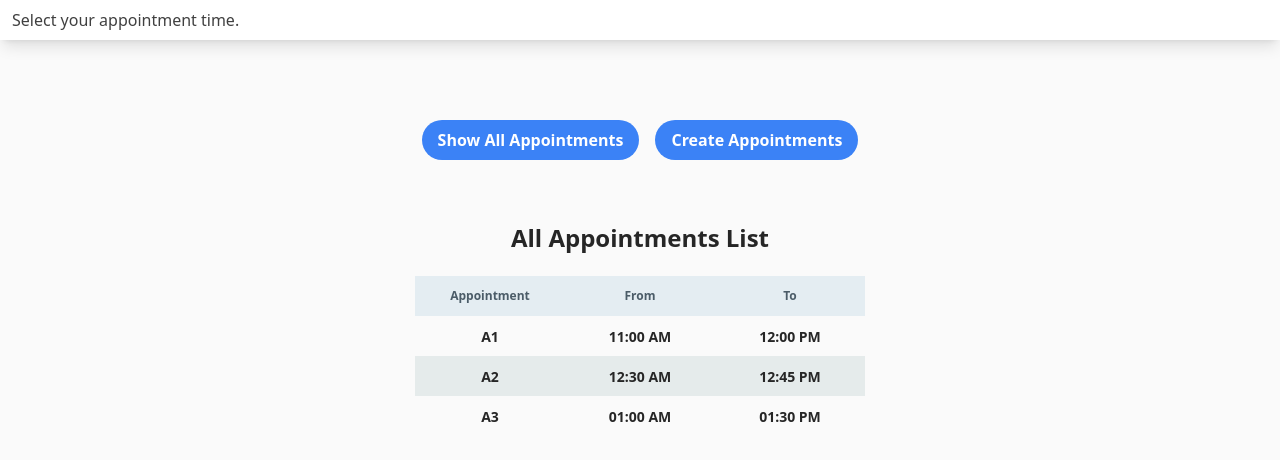
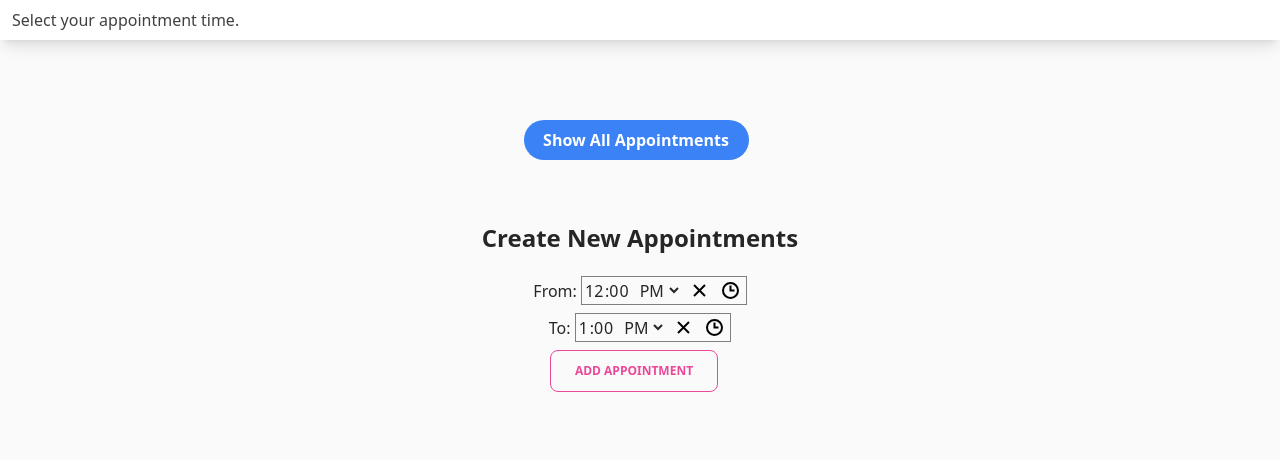
Before and after one commit to suryawanshi-ankit/appointment-task, a React (Create React App) app: page / in a window 1280 px wide. Both pictures are taken after a click on the button "Create Appointments". Shown: the top 460 px of the page. Built offline with nearby package versions, Linux system fonts and the light colour scheme.

Commit message:
functionality realged adding and checking time slots

```diff
--- a/package.json
+++ b/package.json
@@ -13,6 +13,7 @@
     "react": "^18.2.0",
     "react-dom": "^18.2.0",
     "react-scripts": "5.0.1",
+    "react-time-picker": "6.1.0",
     "typescript": "4.9.5",
     "web-vitals": "2.1.4"
   },
--- a/src/App.tsx
+++ b/src/App.tsx
@@ -1,9 +1,22 @@
-import React from 'react';
+import React, { useEffect, useState } from 'react';
 import './App.css';
 import Header from "./components/Header";
+import TimePickerComponent from "./components/TimePickerComponent";
 import ShowAllAppointments from './components/ShowAllAppointments';
+import { initialData } from './utility/initialData';
+import { setLocalStorageData } from './utility/setLocalStorage';
 
 function App() {
+  const [buttonToggle, setButtonToggle] = useState<string>('show_all');
+
+  const handleButtonToggle = () => {
+    buttonToggle === 'show_all' ? setButtonToggle('create_appointment') : setButtonToggle('show_all');
+  }
+
+  useEffect(() => {
+    setLocalStorageData(initialData);
+  }, [])
+
   return (
     <div className="text-center	">
       <Header />
@@ -11,15 +24,15 @@ function App() {
         className="bg-neutral-50 px-6 py-20 text-center text-neutral-800 dark:bg-neutral-700 dark:text-neutral-200"
       >
         <div>
-          <button className="bg-blue-500 hover:bg-blue-700 text-white font-bold py-2 px-4 rounded-full mr-2">
-            Show All Appointments
-          </button>
-          <button className="bg-blue-500 hover:bg-blue-700 text-white font-bold py-2 px-4 rounded-full ml-2">
-            Create Appointments
+          <button
+            className="bg-blue-500 hover:bg-blue-700 text-white font-bold py-2 px-4 rounded-full mr-2 w-[225px]"
+              onClick={handleButtonToggle}
+          >
+            {buttonToggle === 'show_all' ? 'Create Appointments' : 'Show All Appointments'}
           </button>
         </div>
         <div className='mt-8'>
-          <ShowAllAppointments />
+          { buttonToggle === 'show_all' ? <ShowAllAppointments /> : <TimePickerComponent />}
         </div>
       </div>
     </div>
--- a/src/components/ShowAllAppointments.tsx
+++ b/src/components/ShowAllAppointments.tsx
@@ -1,15 +1,22 @@
-import React from 'react';
+import React, { useEffect, useState } from 'react';
+import { getLocalStorageData } from '../utility/getLocalStorage';
 
 const tableHeading = ['Appointment', 'From', 'To'];
 const sampleData = [
-  {'from': '11:00', 'to': '12:00', 'appointment': 'A1'},
-  {'from': '12:30', 'to': '12:45', 'appointment': 'A2'},
-  {'from': '01:00', 'to': '01:30', 'appointment': 'A3'},
-  // {'form': '', 'to': 12, 'meridian': 'am'},
-  // {'form': 11, 'to': 12, 'meridian': 'am'},
+  {'from': '11:00', 'to': '12:00', 'appointment': 'A1'}
 ];
 
 const ShowAllAppointments = () => {
+  const [appointmentData, setAppointmentData] = useState(sampleData);
+
+  useEffect(() => {
+      const storageData = getLocalStorageData();
+      console.log('storageData', storageData);
+      setAppointmentData(storageData);
+  }, [])
+
+  console.log(appointmentData);
+
   return (
     <>
       <div className='text-[24px] mt-[60px] mb-[20px] font-semibold text-center'>
@@ -25,8 +32,8 @@ const ShowAllAppointments = () => {
             </tr>
           </thead>
           <tbody>
-            {sampleData?.map((appointment) => (
-              <tr key={''} className='font-semibold h-[40px]'>
+            {appointmentData.length && appointmentData?.map((appointment) => (
+              <tr key={appointment.appointment} className='font-semibold h-[40px]'>
                 <td className='text-[14px] text-center'>{appointment.appointment}</td>
                 <td className='text-[14px] text-center'>{appointment.from} AM</td>
                 <td className='text-[14px] text-center'>{appointment.to} PM</td>
--- /dev/null
+++ b/src/components/TimePickerComponent.tsx
@@ -0,0 +1,98 @@
+import React, { useState } from 'react';
+import TimePicker from 'react-time-picker';
+import 'react-time-picker/dist/TimePicker.css';
+import 'react-clock/dist/Clock.css';
+import { getIsTimeSlotAvailable } from '../utility/getIsTimeSlotAvailable';
+import { getLocalStorageData } from '../utility/getLocalStorage';
+import { setLocalStorageData } from '../utility/setLocalStorage';
+import { availableSlots } from '../utility/availableSlots';
+
+
+const TimePickerComponent = () => {
+  const [fromValue, setFromValue] = useState<string>('12:00');
+  const [toValue, setToValue] = useState<string>('13:00');
+  const [showTimeOption, setShowTimeOption] = useState({});
+
+  console.log(fromValue, toValue);
+
+  const handleAddAppointment = () => {
+    if (fromValue !== "" && toValue !== "") {
+      const isSlotNotPresent = getIsTimeSlotAvailable(fromValue, toValue);
+      console.log("isSlotPresent", isSlotNotPresent);
+      let storageData = getLocalStorageData();
+      if (isSlotNotPresent) {
+        const availableTimeSlot = availableSlots(storageData, fromValue, toValue);
+        setShowTimeOption(availableTimeSlot)
+        console.log('availableTimeSlot', availableTimeSlot);
+      } else {
+        storageData = [...storageData, {'from': fromValue, 'to': toValue, 'appointment': `A${storageData.length+1}`}]
+        setLocalStorageData(storageData);
+      }
+    } else {
+      console.log('From or To time is not entered');
+    }
+  }
+
+  console.log('showTimeOption', showTimeOption);
+
+  return (
+    <>
+      <div className='text-[24px] mt-[60px] mb-[20px] font-semibold text-center'>
+        <span>Create New Appointments</span>
+      </div>
+      <div className='mb-2'>
+        <label>From: </label>
+        <TimePicker
+          onChange={(value) => setFromValue(value)}
+          value={fromValue}
+          className={''}
+        />
+      </div>
+      <div className='mb-2'>
+        <label>To: </label>
+        <TimePicker
+          onChange={(value) => setToValue(value)}
+          value={toValue}
+          className={''}
+        />
+      </div>
+      <button
+        className="middle none center mr-3 rounded-lg border border-pink-500 py-3 px-6 font-sans text-xs font-bold uppercase text-pink-500 transition-all hover:opacity-75 focus:ring focus:ring-pink-200 active:opacity-[0.85] disabled:pointer-events-none disabled:opacity-50 disabled:shadow-none"
+        data-ripple-dark="true"
+        onClick={() => handleAddAppointment()}
+      >
+        Add Appointment
+      </button>
+
+    </>
+  );
+}
+
+export default TimePickerComponent;
+
+
+/*
+if (localStorage.getItem("appointments")) {
+        const localStorageValue = localStorage.getItem("appointments");
+        if (localStorageValue !== null) {
+          let parsedStorageValue = JSON.parse(localStorageValue);
+          parsedStorageValue.map((d: any) => {
+            console.log('21', d, fromValue);
+            if (d.from === fromValue) {
+              console.log('23', d, fromValue);
+              setNoSlot(true);
+            }
+          });
+          if (!noSlot) {
+            parsedStorageValue = [...parsedStorageValue, { 'from': fromValue, 'to': toValue, 'appointment': `A${parsedStorageValue.length+1}` }];
+            localStorage.setItem("appointments", JSON.stringify(parsedStorageValue));
+          } else {
+            console.log('available slots...');
+          }
+          console.log(parsedStorageValue);
+        }
+      } else {
+        localStorage.setItem("appointments", JSON.stringify([{ 'from': fromValue, 'to': toValue, 'appointment': 'A1' }]));
+      }
+      console.log('fromValue', toValue, fromValue);
+*/
--- /dev/null
+++ b/src/types/index.ts
@@ -0,0 +1,5 @@
+export interface IAppointment {
+  from: string;
+  to: string;
+  appointment: string
+}
--- /dev/null
+++ b/src/utility/availableSlots.ts
@@ -0,0 +1,37 @@
+import { IAppointment } from "../types";
+
+export const availableSlots = (data: IAppointment[], fromTime: string, toTime: string) => {
+  console.log('finding available slots');
+  console.log(data);
+  let endTime = '';
+  let timeSlostOpt:IAppointment = { from: '', to: '', appointment: '' };
+  data.map((d, index) => {
+    if (timeSlostOpt.from === "") {
+      if (endTime === '' || d.from === endTime) {
+        endTime = d.to
+      } else {
+        let splitFromTime = fromTime.split(':');
+        let splitToTime = toTime.split(':');
+        let diffNewHour = (+splitToTime[0]) - (+splitFromTime[0]);
+        let diffNewMin = (+splitFromTime[1]) - (+splitToTime[1]);
+
+        let splitFromTime1 = endTime.split(':');
+        let splitToTime1 = d.from.split(':');
+        let diffNewHour1 = (+splitToTime1[0]) - (+splitFromTime1[0]);
+        let diffNewMin1 = (+splitFromTime1[1]) - (+splitToTime1[1]);
+
+        if (diffNewHour === diffNewHour1 && diffNewMin === diffNewMin1) {
+          timeSlostOpt = { from: endTime, to: d.from, appointment: `A${data.length}` };
+        } else if (index + 1 === data.length) {
+          let splitToTime1 = d.to.split(':');
+          timeSlostOpt = { from: d.to, to: `${+splitToTime1[0] + diffNewHour}:${+splitToTime1[1] + diffNewMin}`, appointment: `A${data.length + 1}` };
+        }
+
+        console.log(diffNewHour, diffNewMin);
+        console.log(diffNewHour1, diffNewMin1, endTime, d.from);
+      }
+    }
+  })
+  console.log('timeSlostOpt', timeSlostOpt)
+  return timeSlostOpt;
+}
--- /dev/null
+++ b/src/utility/getIsTimeSlotAvailable.ts
@@ -0,0 +1,27 @@
+import { getLocalStorageData } from '../utility/getLocalStorage';
+import { IAppointment } from "../types";
+
+export const getIsTimeSlotAvailable = (fromTime: string, toTime: string) => {
+  const presentAppointments = getLocalStorageData();
+  let haveAppointmentInSlot = false;
+  presentAppointments.map((d: IAppointment) => {
+    let splitFromTime = d.from.split(':');
+    let splitToTime = d.to.split(':');
+
+    let splitCurrFromTime = fromTime.split(':');
+    let splitCurrToTime = toTime.split(':');
+
+    console.log(splitFromTime, splitToTime);
+    console.log(splitCurrFromTime, splitCurrToTime);
+
+    console.log(+splitFromTime[0], +splitToTime[0]);
+    console.log(splitCurrFromTime, splitCurrToTime);
+
+    if ((+splitCurrFromTime[0]) >= (+splitFromTime[0]) && (+splitCurrToTime[0]) <= (+splitToTime[0]) && !haveAppointmentInSlot) {
+      console.log('haveAppointmentInSlothaveAppointmentInSlot', haveAppointmentInSlot)
+      haveAppointmentInSlot = true;
+    }
+  })
+  console.log('haveAppointmentInSlot', haveAppointmentInSlot);
+  return haveAppointmentInSlot;
+}
--- /dev/null
+++ b/src/utility/getLocalStorage.ts
@@ -0,0 +1,10 @@
+import { timeBasedSorting } from './sortWithTime';
+
+export const getLocalStorageData = () => {
+  const localStorageValue = localStorage.getItem("appointments");
+    if (localStorageValue !== null) {
+      let parsedStorageValue = JSON.parse(localStorageValue);
+      parsedStorageValue = timeBasedSorting(parsedStorageValue);
+      return parsedStorageValue;
+    }
+}
--- /dev/null
+++ b/src/utility/initialData.ts
@@ -0,0 +1,22 @@
+export const initialData = [
+  {
+      "from": "12:00",
+      "to": "12:30",
+      "appointment": "A1"
+  },
+  {
+      "from": "12:30",
+      "to": "13:30",
+      "appointment": "A2"
+  },
+  {
+      "from": "13:30",
+      "to": "14:30",
+      "appointment": "A3"
+  },
+  {
+      "from": "15:00",
+      "to": "15:30",
+      "appointment": "A4"
+  }
+]
--- /dev/null
+++ b/src/utility/setLocalStorage.ts
@@ -0,0 +1,5 @@
+import { IAppointment } from "../types";
+
+export const setLocalStorageData = (appointmentList: IAppointment[]) => {
+  localStorage.setItem("appointments", JSON.stringify(appointmentList));
+}
--- /dev/null
+++ b/src/utility/sortWithTime.ts
@@ -0,0 +1,9 @@
+import { IAppointment } from "../types";
+
+export const timeBasedSorting = (data: IAppointment[]) => {
+  return data.sort((a,b)=> {
+    let splitATime = a.from.split(':');
+    let splitBTime = b.from.split(':');
+    return (+splitATime[0] - +splitBTime[0])
+  });
+}
```
Also changed, not shown: 1 other file (tests, documents, lock files or other folders).
